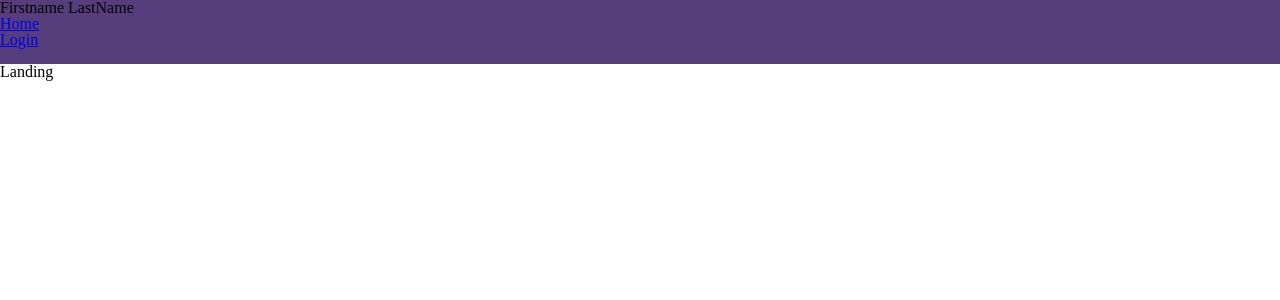
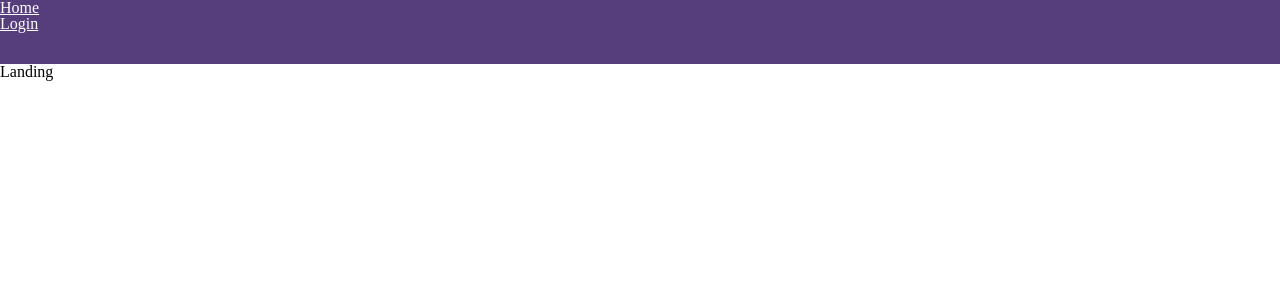
Before and after one commit to jvholmberg/forkyfork.old, a React app: page / in a window 1280 px wide. Shown: the top 300 px of the page. Built offline with nearby package versions, Linux system fonts and the light colour scheme.

Commit message:
Components for Navigation and NavigationButton created

```diff
--- a/src/components/Header/Navigation/Navigation.scss
+++ b/src/components/Header/Navigation/Navigation.scss
@@ -1,5 +1,5 @@
 .Navigation_Container {
-  color: #fff;
+
 }
 .Navigation_Container_List {
 
--- a/src/components/Header/Navigation/index.jsx
+++ b/src/components/Header/Navigation/index.jsx
@@ -1,16 +1,20 @@
 import React from 'react';
-import { Link } from 'react-router-dom';
-// import PropTypes from 'prop-types';
+import PropTypes from 'prop-types';
 
 import './Navigation.scss';
 
-const Navigation = () => (
+const Navigation = props => (
   <nav className="Navigation_Container">
     <ul className="Navigation_Container_List">
-      <li><Link to="/">Home</Link></li>
-      <li><Link to="/Login">Login</Link></li>
+      { props.children }
     </ul>
   </nav>
 );
+Navigation.defaultProps = {
+  children: React.Element,
+};
+Navigation.propTypes = {
+  children: PropTypes.node,
+};
 
 export default Navigation;
--- /dev/null
+++ b/src/components/Header/NavigationButton/NavigationButton.scss
@@ -0,0 +1,9 @@
+.NavigationButton_Container {
+
+}
+.NavigationButton_Container_Item {
+  color: #fff;
+}
+.NavigationButton_Container_Item_Active {
+
+}
--- /dev/null
+++ b/src/components/Header/NavigationButton/index.jsx
@@ -0,0 +1,28 @@
+import React from 'react';
+import { Link } from 'react-router-dom';
+import PropTypes from 'prop-types';
+
+import './NavigationButton.scss';
+
+const GetClassName = active =>
+  `NavigationButton_Container_Item${active ? '_active' : ''}`;
+
+const NavigationButton = props => (
+  <li className="NavigationButton_Container">
+    <Link className={GetClassName(props.active)} to={props.to}>
+      {props.children}
+    </Link>
+  </li>
+);
+NavigationButton.defaultProps = {
+  active: false,
+  to: '/',
+  children: React.Element,
+};
+NavigationButton.propTypes = {
+  active: PropTypes.bool,
+  to: PropTypes.string,
+  children: PropTypes.string,
+};
+
+export default NavigationButton;
--- a/src/components/Header/index.jsx
+++ b/src/components/Header/index.jsx
@@ -1,23 +1,25 @@
 import React from 'react';
-import PropTypes from 'prop-types';
 
 import Navigation from './Navigation';
+import NavigationButton from './NavigationButton';
 
 import './Header.scss';
 
-const Header = ({ firstName, lastName }) => (
+const Header = () => (
   <header className="Header_Container">
-    {firstName} {lastName}
-    <Navigation />
+    <Navigation>
+      <NavigationButton to="/">Home</NavigationButton>
+      <NavigationButton to="/login">Login</NavigationButton>
+    </Navigation>
   </header>
 );
 
-Header.defaultProps = {
-  firstName: null,
-  lastName: null,
-};
-Header.propTypes = {
-  firstName: PropTypes.string,
-  lastName: PropTypes.string,
-};
+// Header.defaultProps = {
+//   firstName: null,
+//   lastName: null,
+// };
+// Header.propTypes = {
+//   firstName: PropTypes.string,
+//   lastName: PropTypes.string,
+// };
 export default Header;
```
